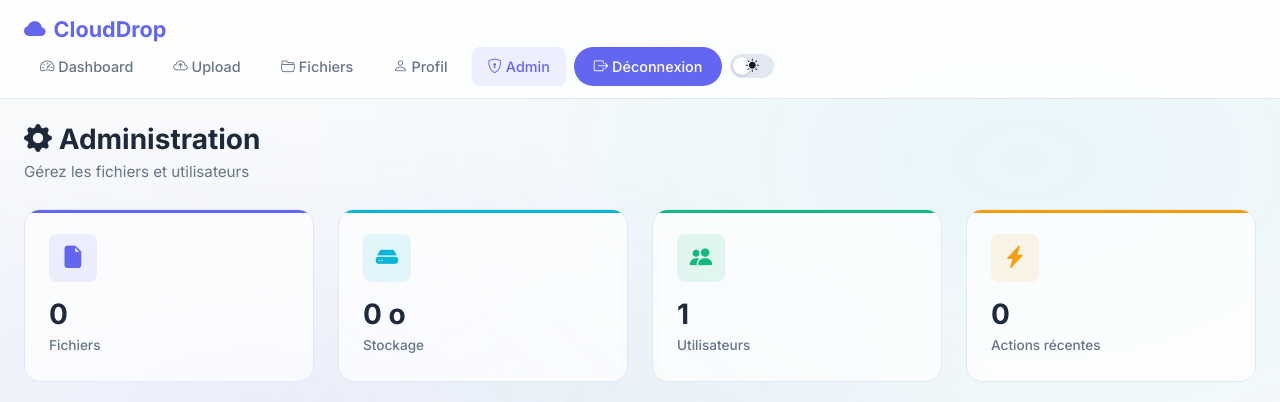
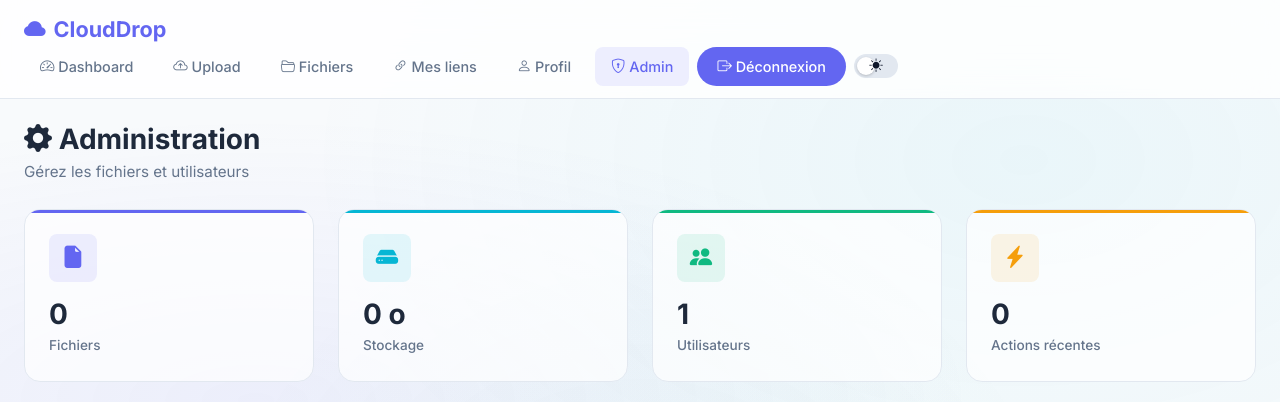
Before and after one commit to Dono0530/CloudDrop, a PHP site: page /admin/index.php in a window 1280 px wide. Shown: the top 402 px of the page. Run offline with PHP 8.4, Linux system fonts and the light colour scheme; the visitor is signed in with stand-in values (Sample User, id 1); data that the repository does not hold is empty.

Commit message:
Add share links to admin navigation

```diff
--- a/admin/index.php
+++ b/admin/index.php
@@ -56,6 +56,7 @@ $tab = $_GET['tab'] ?? 'files';
             <a href="/php/dashboard.php" class="nav-link"><i class="bi bi-speedometer2"></i> Dashboard</a>
             <a href="/php/upload.php" class="nav-link"><i class="bi bi-cloud-arrow-up"></i> Upload</a>
             <a href="/php/download.php" class="nav-link"><i class="bi bi-folder2-open"></i> Fichiers</a>
+            <a href="/php/shares.php" class="nav-link"><i class="bi bi-link-45deg"></i> Mes liens</a>
             <a href="/php/profile.php" class="nav-link"><i class="bi bi-person"></i> Profil</a>
             <a href="/admin/index.php" class="nav-link active"><i class="bi bi-shield-lock"></i> Admin</a>
             <a href="/auth/logout.php" class="nav-link nav-link-cta"><i class="bi bi-box-arrow-right"></i> Déconnexion</a>
```
